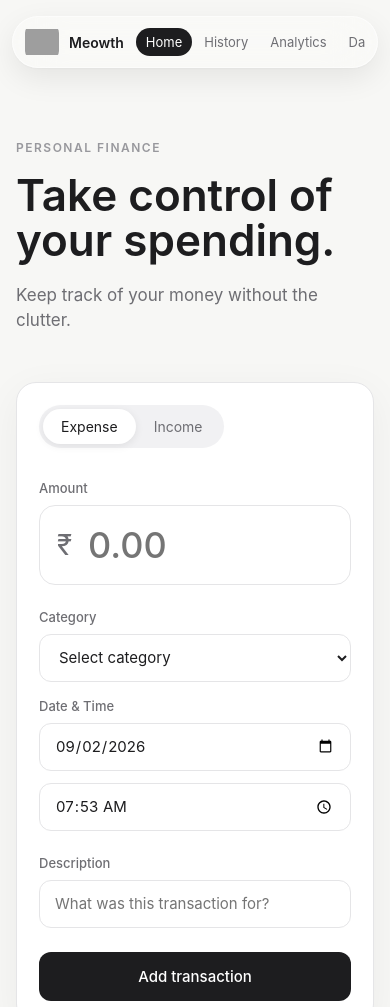
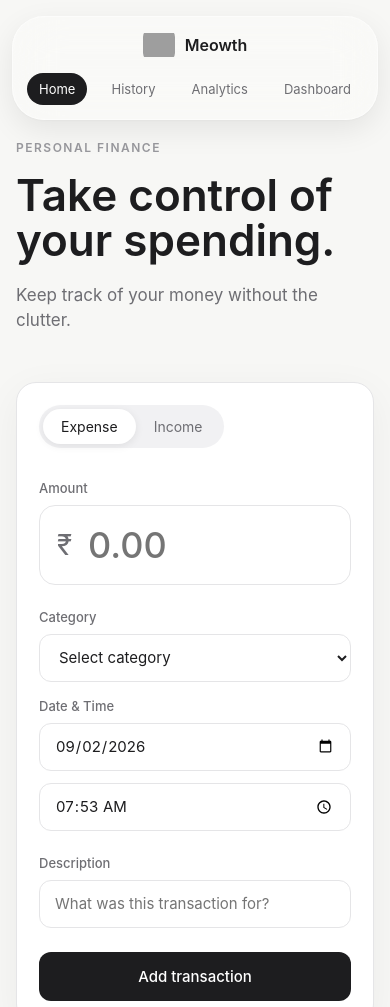
Before and after one commit to AbhijithBabu12/expense-tracker-Abhijith-Babu, a plain HTML site: page index.html in a window 390 px wide. Shown: the top 1007 px of the page. Drawn offline with nearby package versions, Linux system fonts and the light colour scheme; grey boxes are pictures that could not be loaded.

Commit message:
mobile navigation ui

```diff
--- a/css/responsive.css
+++ b/css/responsive.css
@@ -230,28 +230,31 @@
     }
 
     .navbar {
-        padding: 8px 12px;
+        padding: 12px 14px 14px;
         align-items: center;
-        flex-direction: row;
+        flex-direction: column;
         gap: 12px;
     }
 
     .logo span {
-        font-size: 14px;
+        font-size: 16px;
     }
 
     .logo img {
-        width: 34px;
-        height: 34px;
+        width: 32px;
+        height: 32px;
     }
 
     .nav-links {
-        width: auto;
-        flex: 1;
+        width: 100%;
+        flex: auto;
         overflow-x: auto;
         scroll-behavior: smooth;
         scrollbar-width: none;
         -ms-overflow-style: none;
+        display: flex;
+        justify-content: space-between;
+        gap: 6px;
     }
 
     .nav-links::-webkit-scrollbar {
@@ -259,11 +262,10 @@
     }
 
     .nav-link {
-        padding: 6px 10px;
-
+        padding: 8px 12px;
         font-size: 13px;
-
         white-space: nowrap;
+        flex-shrink: 0;
     }
 
     .page-header h2 {
```
